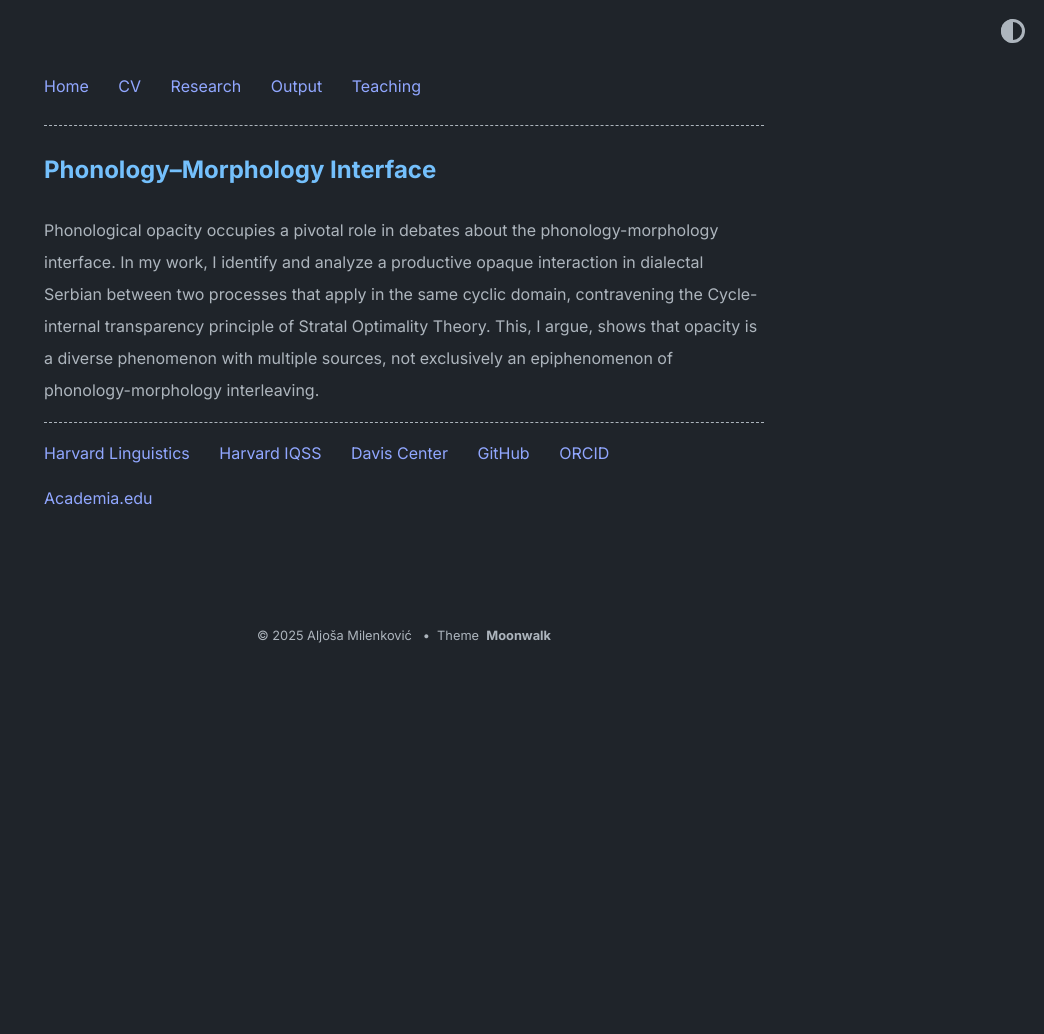
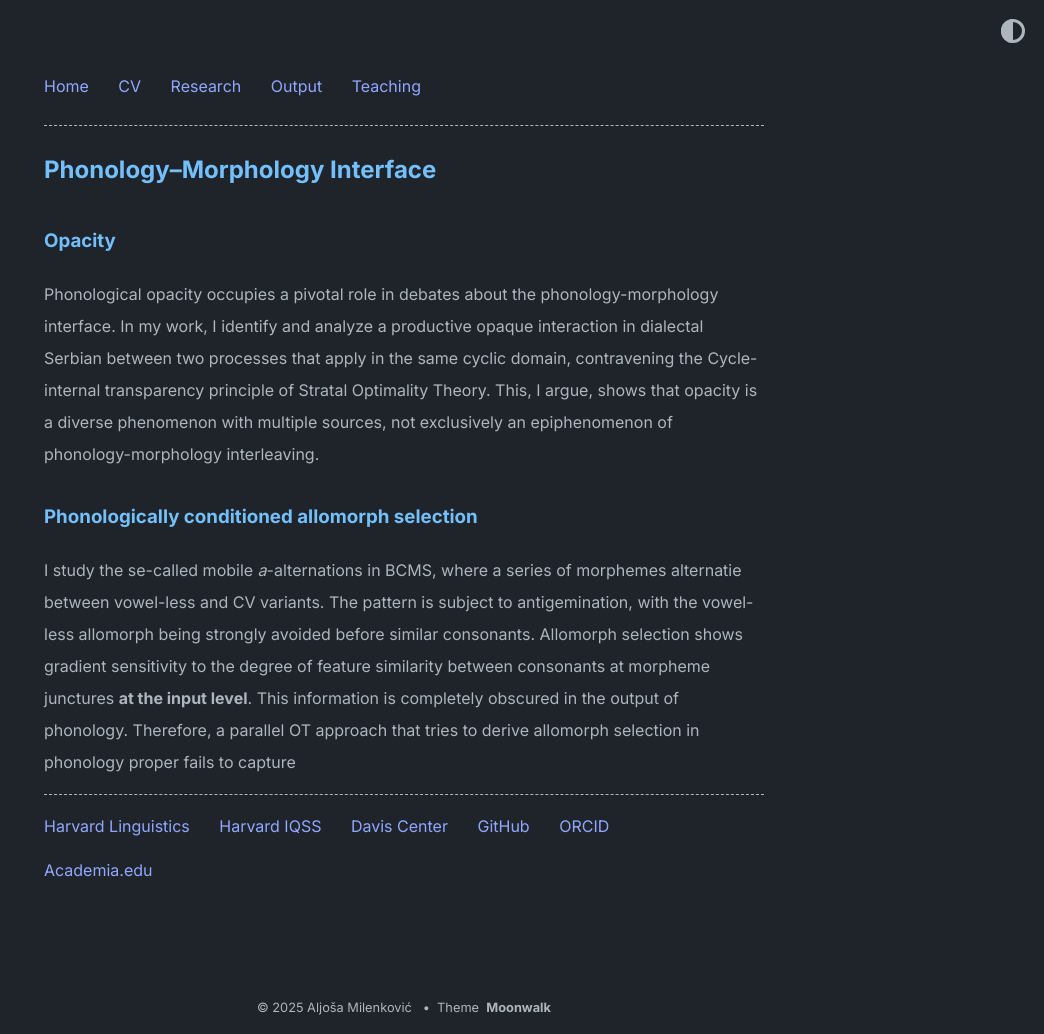
Before and after one commit to AljosaMilenkovic/AljosaMilenkovic.github.io, a Jekyll site: the page built from research/phonology-morphology.md, in a window 1280 px wide. Shown: the whole page, without its empty margins (236-1280 px from the left). Built offline with Jekyll 4.4.1, drawn with Linux system fonts in a browser that asks for light colours; before the commit the page ends 900 px from its top, so only the background shows below that.

Commit message:
Update phonology-morphology.md

```diff
--- a/research/phonology-morphology.md
+++ b/research/phonology-morphology.md
@@ -4,4 +4,8 @@ title: Phonology–Morphology Interface
 permalink: /research/phonology-morphology/
 ---
 
+### Opacity
 Phonological opacity occupies a pivotal role in debates about the phonology-morphology interface. In my work, I identify and analyze a productive opaque interaction in dialectal Serbian between two processes that apply in the same cyclic domain, contravening the Cycle-internal transparency principle of Stratal Optimality Theory. This, I argue, shows that opacity is a diverse phenomenon with multiple sources, not exclusively an epiphenomenon of phonology-morphology interleaving.
+
+### Phonologically conditioned allomorph selection
+I study the se-called mobile *a*-alternations in BCMS, where a series of morphemes alternatie between vowel-less and CV variants. The pattern is subject to antigemination, with the vowel-less allomorph being strongly avoided before similar consonants. Allomorph selection shows gradient sensitivity to the degree of feature similarity between consonants at morpheme junctures **at the input level**. This information is completely obscured in the output of phonology. Therefore, a parallel OT approach that tries to derive allomorph selection in phonology proper fails to capture
```
